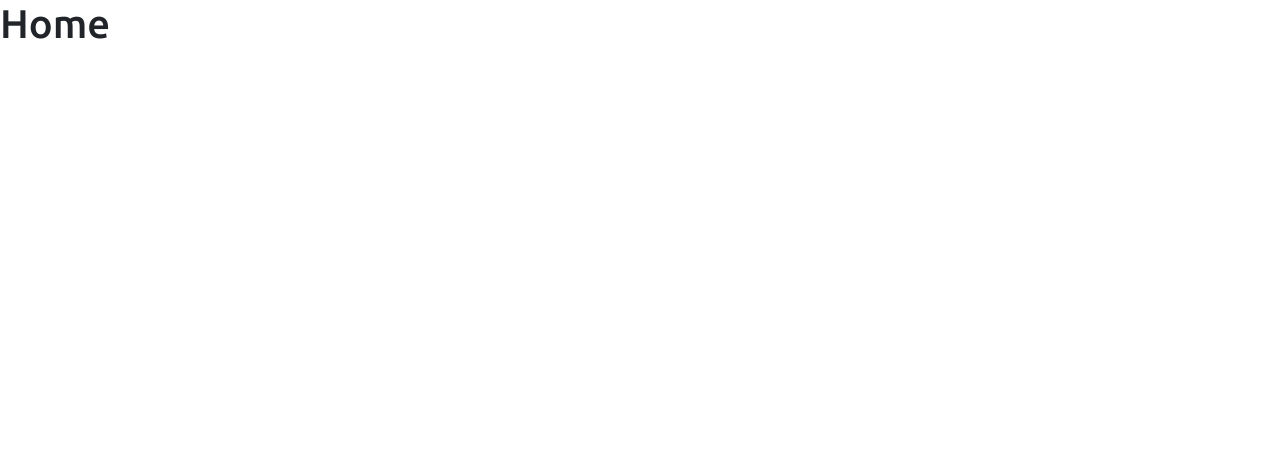
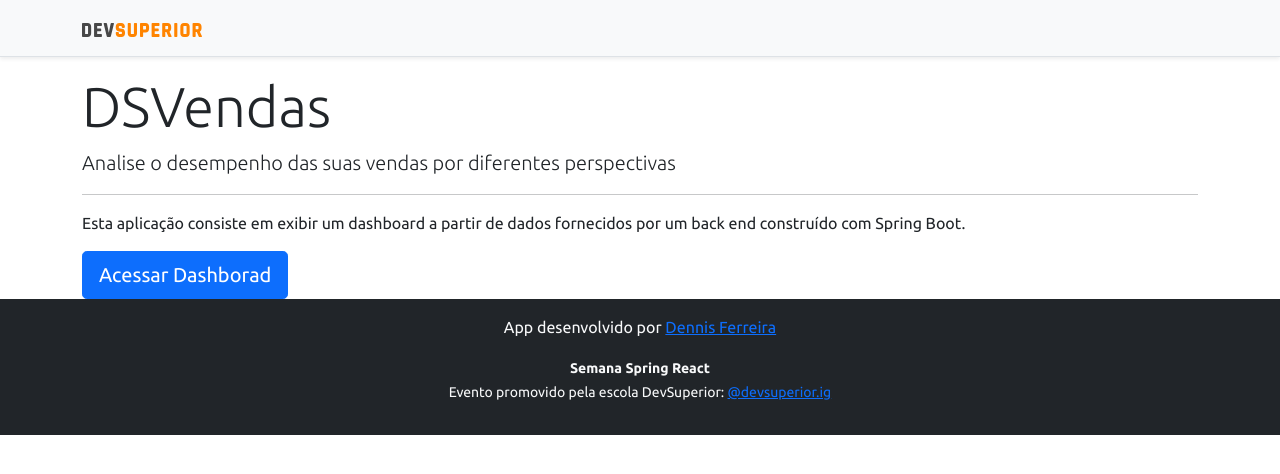
Before and after one commit to dennisferreira1/projeto-dsvendas, a React (Create React App) app in the folder frontend/: page / in a window 1280 px wide. Shown: the top 474 px of the page. Built offline with nearby package versions, Linux system fonts and the light colour scheme.

Commit message:
Home, navegação

```diff
--- a/frontend/src/components/Footer/index.tsx
+++ b/frontend/src/components/Footer/index.tsx
@@ -1,6 +1,5 @@
 const Footer = () => {
     return (
-        <>
         <footer className="footer mt-auto py-3 bg-dark">
             <div className="container">
                 <p className="text-light">App desenvolvido por <a href="https://github.com/dennisferreira1" target="_blank" rel="noreferrer">Dennis Ferreira</a></p>
@@ -8,7 +7,6 @@
                     Evento promovido pela escola DevSuperior: <a href="https://instagram.com/devsuperior.ig" target="_blank" rel="noreferrer">@devsuperior.ig</a></small></p>
             </div>
         </footer>
-        </>
     );
 }
 
--- a/frontend/src/components/NavBar/index.tsx
+++ b/frontend/src/components/NavBar/index.tsx
@@ -1,11 +1,14 @@
 import ImgDsDark from 'assets/img/ds-dark.svg';
+import { Link } from 'react-router-dom';
 
 const NavBar = () => {
     return (
         <div className="d-flex flex-column flex-md-row align-items-center p-3 px-md-4 mb-3 bg-light border-bottom shadow-sm">
             <div className="container">
                 <nav className="my-2 my-md-0 mr-md-3">
-                    <img src={ImgDsDark} alt="DevSuperior" width="120" />
+                    <Link to="/">
+                        <img src={ImgDsDark} alt="DevSuperior" width="120" />
+                    </Link>
                 </nav>
             </div>
         </div>
--- a/frontend/src/pages/Home/index.tsx
+++ b/frontend/src/pages/Home/index.tsx
@@ -1,8 +1,24 @@
+import Footer from "components/Footer";
+import NavBar from "components/NavBar";
+import { Link } from "react-router-dom";
+
 const Home = () => {
     return (
-        <div>
-            <h1>Home</h1>
-        </div>
+        <>
+            <NavBar />
+            <div className="container">
+                <div className="jumbotron">
+                    <h1 className="display-4">DSVendas</h1>
+                    <p className="lead">Analise o desempenho das suas vendas por diferentes perspectivas</p>
+                    <hr />
+                    <p>Esta aplicação consiste em exibir um dashboard a partir de dados fornecidos por um back end construído com Spring Boot.</p>
+                    <Link className="btn btn-primary btn-lg" to="/dashboard">
+                        Acessar Dashborad
+                    </Link>
+                </div>
+            </div>
+            <Footer />
+        </>
     );
 }
 
```
Lines whose indentation alone changed are shown as unchanged.
